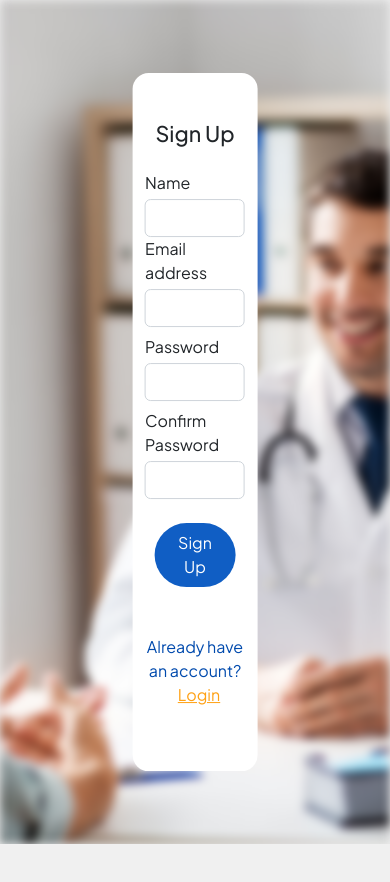
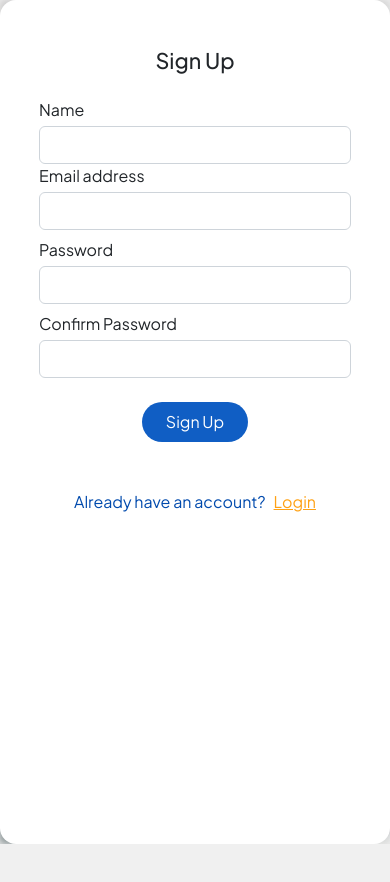
Before and after one commit to tokaashraf1/MedSync-Website, a React (Create React App) app: page / in a window 390 px wide. Shown: the top 882 px of the page. Built offline with nearby package versions, Linux system fonts and the light colour scheme; a small style sheet from the web is missing.

Commit message:
form style

```diff
--- a/src/Doctor/Pages/SignUp/SignUp.css
+++ b/src/Doctor/Pages/SignUp/SignUp.css
@@ -28,3 +28,29 @@ overflow: auto;
 .input-error {
   border-color: red !important;
 }
+@media (max-width:1200px){
+.form-container{
+width: 40%;
+
+  }
+}
+@media (max-width:992px){
+.form-container{
+width: 50%;
+
+  }
+}
+@media (max-width:768px){
+.form-container{
+width: 70%;
+
+  }
+}
+@media (max-width:500px){
+.form-container{
+width: 100%;
+height: 100vh;
+
+
+  }
+}
```
